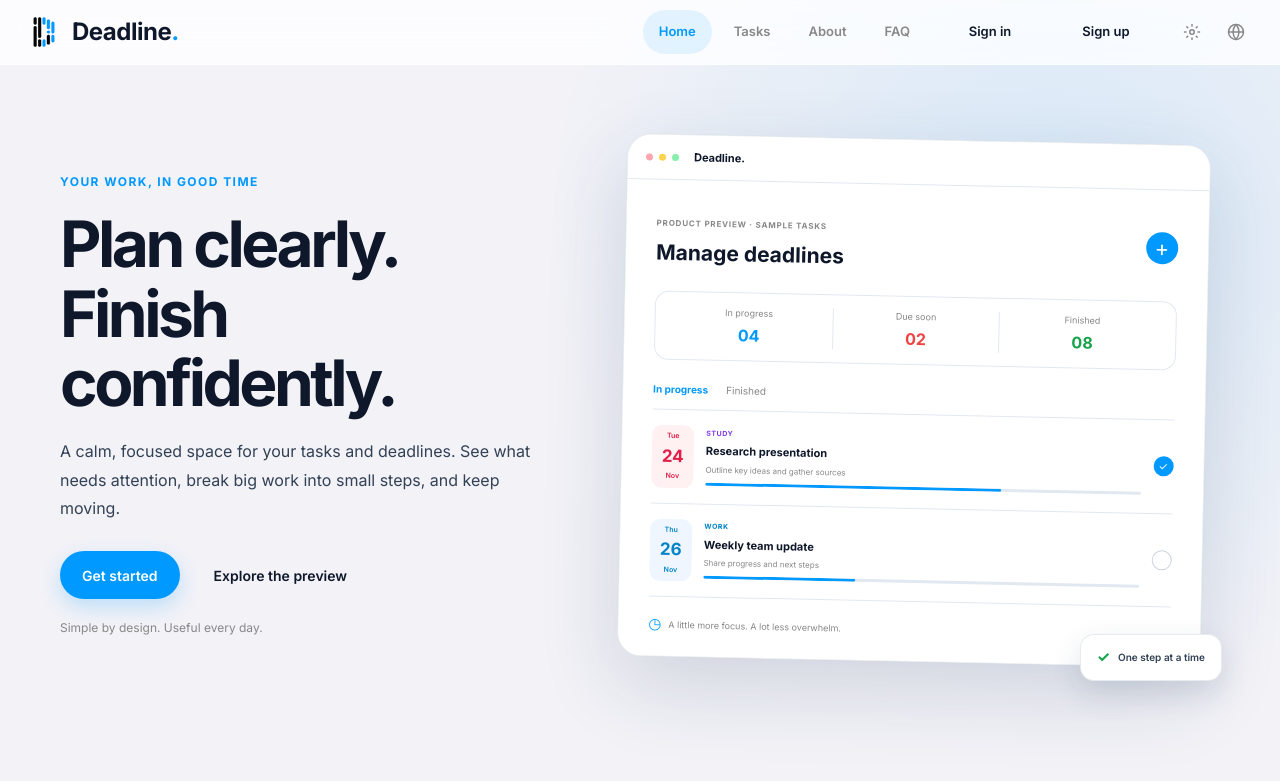
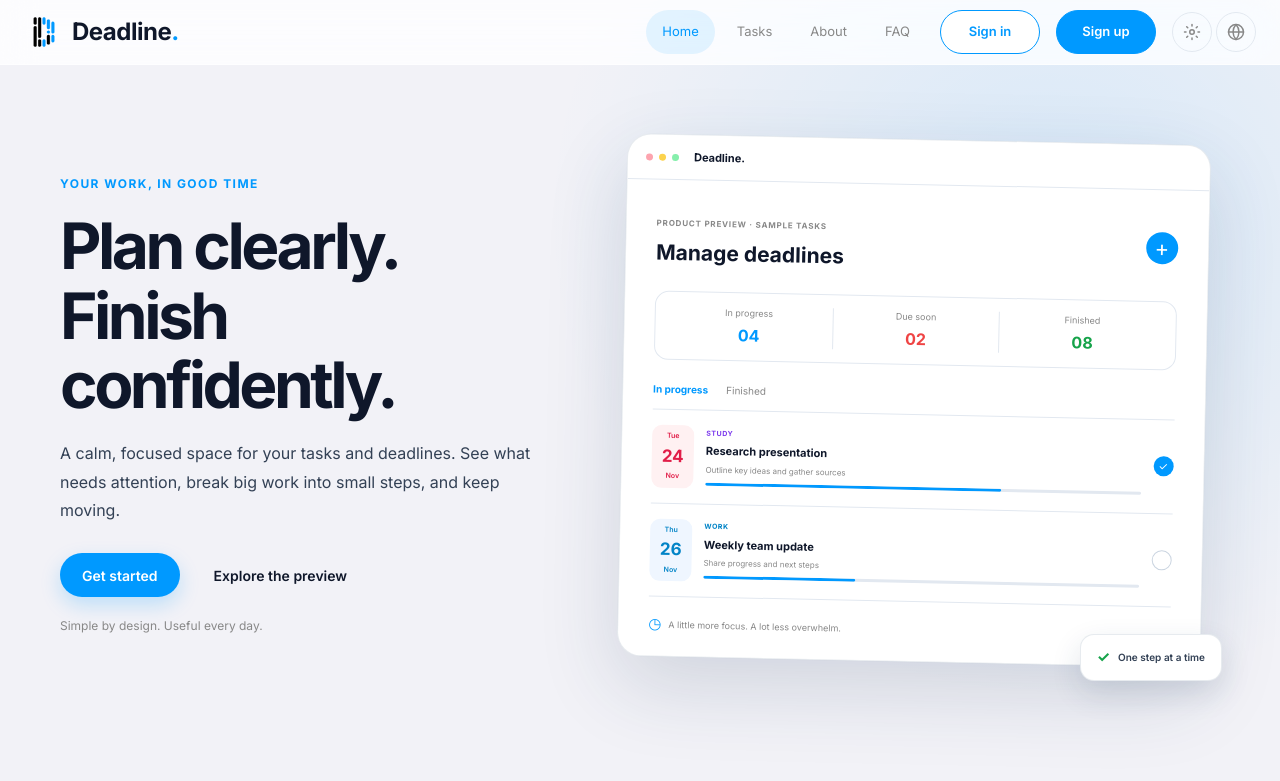
Before and after one commit to maneesawang-studio/dead2line, a plain HTML site: page index.html in a window 1280 px wide. Shown: the top 781 px of the page. Drawn offline with Linux system fonts and the light colour scheme.

Commit message:
Update style.css

```diff
--- a/style.css
+++ b/style.css
@@ -112,7 +112,7 @@ button {
   border-radius: 999px;
   color: var(--text-muted);
   font-size: 13px;
-  font-weight: 600;
+  font-weight: 400;
   text-decoration: none;
   transition: background-color 0.15s ease, color 0.15s ease;
 }
@@ -136,6 +136,7 @@ button {
 .site-nav-preference {
   width: 40px;
   height: 40px;
+  border: 1px solid var(--border-color);
   display: inline-flex;
   align-items: center;
   justify-content: center;
@@ -1806,13 +1807,34 @@ body.dark-mode .login-card {
   justify-content: center;
   min-width: 100px;
   min-height: 44px;
-  padding: 0 0px;
+  padding: 0 18px;
+  border: 1px solid var(--primary-blue);
   border-radius: 999px;
-  background: var(--bg-blue);
-  color: var(--text-white);
+  background: var(--bg-white);
+  color: var(--primary-blue);
   font-size: 13px;
   font-weight: 600;
   text-decoration: none;
+  transition: background-color 0.18s ease, color 0.18s ease, border-color 0.18s ease;
+}
+
+.landing-nav-login:hover {
+  background: rgba(0, 153, 255, 0.08);
+}
+
+.landing-nav-login#landingSignUpLink,
+.landing-nav-login#siteGuestSignUpLink,
+.landing-nav-login#landingDashboardLink {
+  background: var(--primary-blue);
+  border-color: var(--primary-blue);
+  color: #FFFFFF;
+}
+
+.landing-nav-login#landingSignUpLink:hover,
+.landing-nav-login#siteGuestSignUpLink:hover,
+.landing-nav-login#landingDashboardLink:hover {
+  background: var(--primary-blue-hover);
+  border-color: var(--primary-blue-hover);
 }
 
 .landing-nav-login[hidden],
@@ -1883,7 +1905,7 @@ body.dark-mode .login-card {
 .landing-primary,
 .landing-secondary {
   display: inline-flex;
-  min-height: 48px;
+  min-height: 44px;
   align-items: center;
   justify-content: center;
   padding: 0 22px;
```
